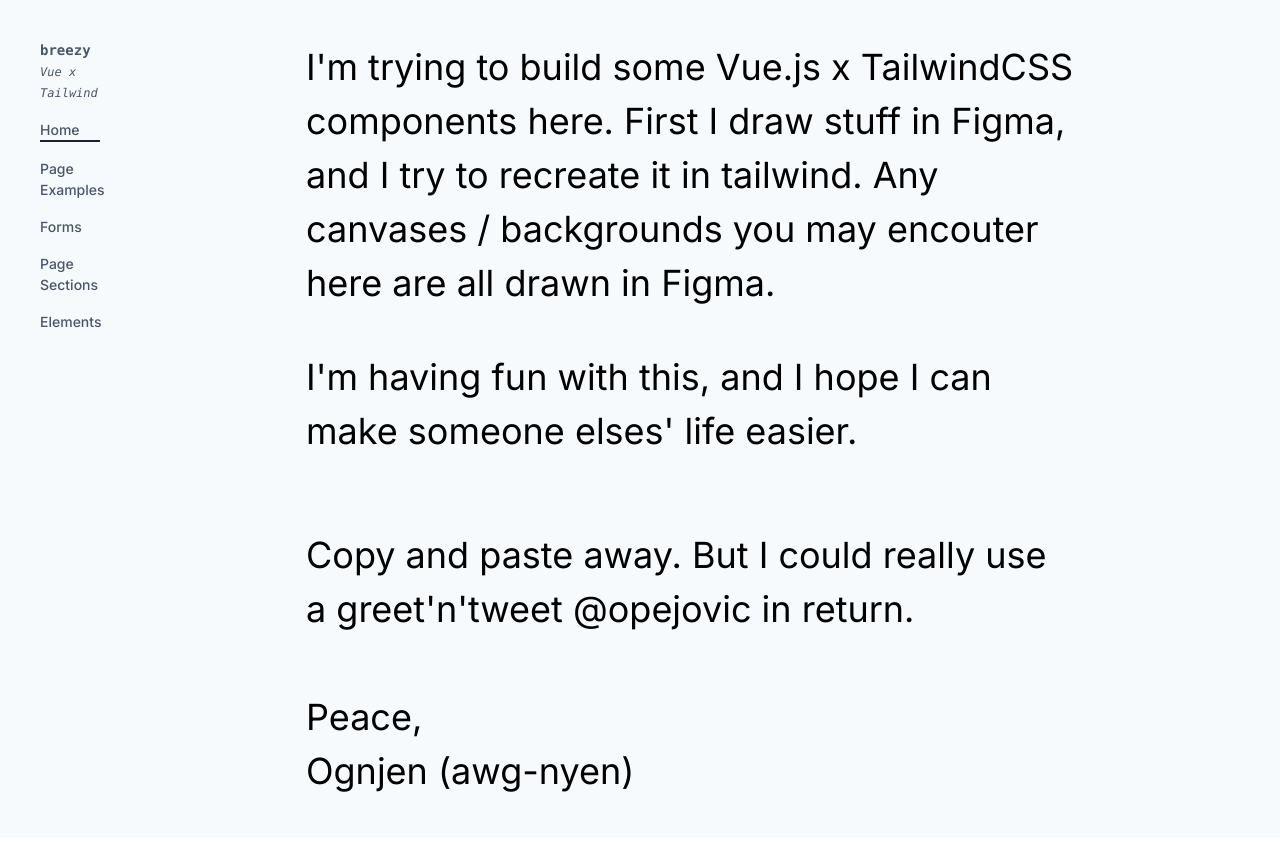
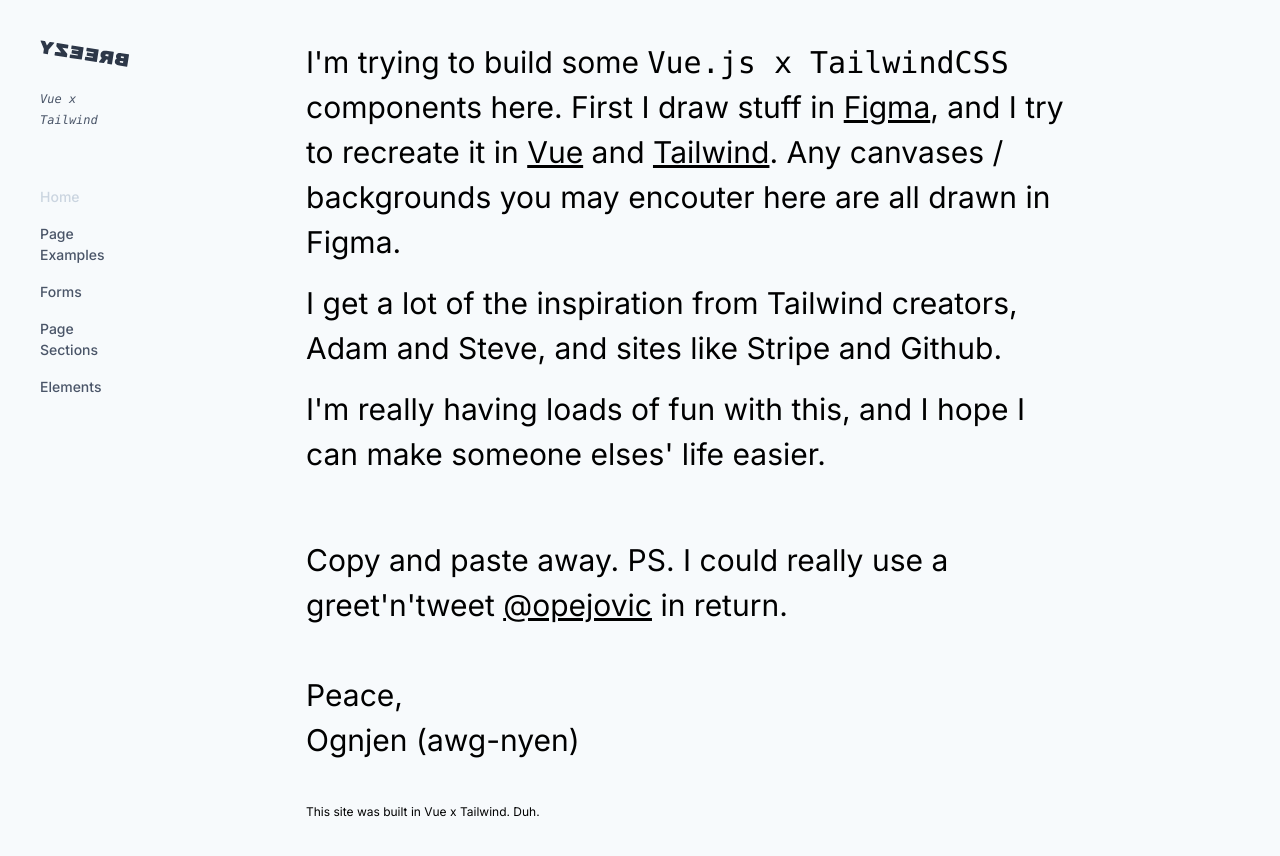
Before and after one commit to opejovic/breezy, a Vue app: page / in a window 1280 px wide. Shown: the top 856 px of the page. Built offline with nearby package versions, Linux system fonts and the light colour scheme.

Commit message:
additional design tweaks

```diff
--- a/src/App.vue
+++ b/src/App.vue
@@ -5,8 +5,21 @@
         <div
           class="flex flex-col pr-10 space-y-4 font-medium text-sm text-gray-700 w-1/12"
         >
-          <h1 class="font-mono w-full">
-            <span class="font-extrabold">breezy</span> <br />
+          <h1 class="font-mono w-full pb-10">
+            <span class="font-extrabold"
+              ><svg
+                class="text-gray-800"
+                width="90"
+                height="27"
+                fill="currentColor"
+                xmlns="http://www.w3.org/2000/svg"
+              >
+                <path
+                  d="M77 18.6c-.4 0-.9.3-1.3.7-.4.5-.7 1-.8 1.6-.2 1.3.1 2.4.9 3.2.7.7 2 1.2 3.5 1.5l7.4 1.2.3-.1.2-.3L89 14.9v-.4l-.4-.2-7.1-1.1c-1.7-.3-3-.2-3.9.3-.9.5-1.4 1.4-1.6 2.6-.1.6 0 1.1.2 1.6.2.4.5.7.8.9zm3.8-1.6c0-.2 0-.4.2-.5l.6-.2 2.4.4-.3 1.6-2.3-.3c-.3 0-.4-.2-.5-.4a1 1 0 01-.1-.6zm-.4 5.6c-.2 0-.4-.1-.5-.3a1 1 0 01-.1-.7c0-.2.1-.4.3-.5.1-.2.4-.2.6-.2l2.6.4L83 23l-2.6-.4zM59 21.8v.5l.3.2 4 .6h.5l.3-.3 2.2-3.3 1.5.2-.6 3.5.1.4.3.2 3.9.6.3-.1.2-.3 1.8-11.5V12l-.4-.2-7-1a7 7 0 00-2.8 0 4 4 0 00-2 1.2c-.6.6-1 1.3-1 2.2-.3 1.6.1 2.9 1.3 3.8L59 21.8zm7-5.7a.8.8 0 01-.5-.4 1 1 0 01-.1-.7l.3-.6c.2-.2.4-.2.6-.2l2.3.3-.3 2L66 16zm-20.3.7h-.4l-.2.4-.4 2.5.1.3.3.2L56.4 22h.3l.2-.4L58.7 10v-.4l-.4-.2-11-1.7-.4.1-.2.3-.4 2.5.1.4.3.2 7 1-.2 1.2-6-1-.3.1c-.2.1-.2.2-.2.4l-.4 2.3v.3l.4.2 6 1-.2 1-7.1-1zm-15.1-2.4h-.4l-.2.4-.4 2.5.1.4.3.2 11.3 1.7h.3l.2-.4 1.8-11.5v-.3l-.4-.2-11-1.8-.4.1-.2.3-.4 2.6v.3l.4.2 7 1-.3 1.2-5.9-1-.4.2-.1.3-.4 2.3v.4l.4.2 6 .9-.2 1.1-7.1-1.1zm-15-2.6l-.4.1-.2.4-.5 2.6.1.4.3.2 11.5 1.8.3-.1.2-.3.4-2.6a.8.8 0 00-.1-.6l-4.9-6 5 .7h.4L28 8l.4-2.7V5l-.4-.2L17.3 3h-.4l-.2.4-.4 2.6c0 .2 0 .4.2.6l4.7 6-5.7-.9zM1 .5L.7.6.6 1V1l3.3 8.1-.6 4v.3l.4.2 3.8.6h.3l.2-.4.6-4 5.7-6.7V3v-.2l-.3-.2-3.7-.6c-.4 0-.6 0-.8.3L6.9 5.5 5.4 1.7a.8.8 0 00-.7-.6L1 .5z"
+                  fill="currentColor"
+                /></svg
+            ></span>
+            <br />
             <span class="text-xs italic">Vue x Tailwind</span>
           </h1>
           <router-link to="/">Home</router-link>
--- a/src/router/index.js
+++ b/src/router/index.js
@@ -42,7 +42,7 @@
 ];
 
 const router = createRouter({
-  linkExactActiveClass: "border-b-2 border-gray-900",
+  linkExactActiveClass: "text-gray-400",
   history: createWebHistory(process.env.BASE_URL),
   routes
 });
--- a/src/views/Home.vue
+++ b/src/views/Home.vue
@@ -1,24 +1,36 @@
 <template>
-  <div class="home text-4xl max-w-3xl mx-auto">
-    I'm trying to build some Vue.js x TailwindCSS components here. First I draw
-    stuff in Figma, and I try to recreate it in tailwind. Any canvases /
-    backgrounds you may encouter here are all drawn in Figma.
+  <div class="home text-3xl max-w-3xl mx-auto">
+    I'm trying to build some
+    <span class="font-mono">Vue.js x TailwindCSS</span> components here. First I
+    draw stuff in <a class="underline" href="https://www.figma.com/">Figma</a>,
+    and I try to recreate it in
+    <a class="underline" href="https://www.vuejs.org">Vue</a>
+    and
+    <a class="underline" href="https://www.tailwindcss.com">Tailwind</a>. Any
+    canvases / backgrounds you may encouter here are all drawn in Figma.
 
-    <br />
-    <div class="pt-10">
-      I'm having fun with this, and I hope I can make someone elses' life
-      easier.
+    <div class="pt-4">
+      I get a lot of the inspiration from Tailwind creators, Adam and Steve, and
+      sites like Stripe and Github.
+    </div>
+
+    <div class="pt-4">
+      I'm really having loads of fun with this, and I hope I can make someone
+      elses' life easier.
     </div>
 
     <br />
-    <div class="flex items-center space-x-4 pt-4">
-      Copy and paste away. But I could really use a greet'n'tweet @opejovic in
-      return.
+    <div class="pt-4">
+      Copy and paste away. PS. I could really use a greet'n'tweet
+      <a class="underline" href="https://twitter.com/opejovic">@opejovic</a>
+      in return.
     </div>
     <br />
     Peace,
     <br />
     Ognjen (awg-nyen)
+
+    <p class="text-xs pt-10">This site was built in Vue x Tailwind. Duh.</p>
   </div>
 </template>
 
```
